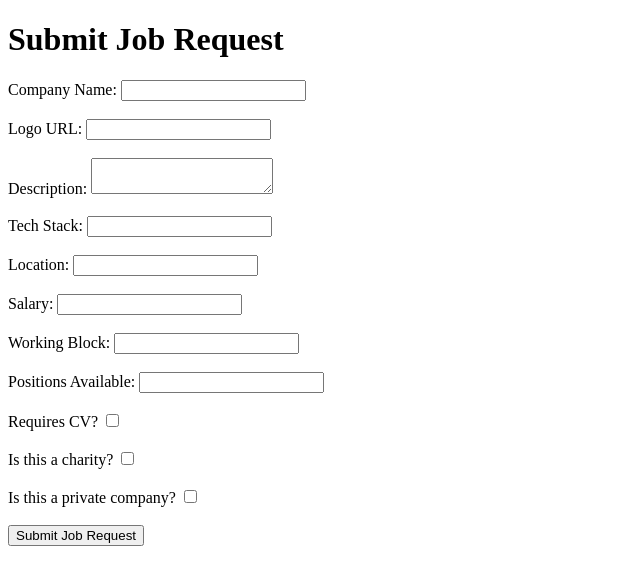
After one commit to Tully9/Block4-Project, a Flask app: page /submit_job_request in a window 1280 px wide. The commit adds this page. Shown: the top 585 px of the page, without its empty margins (0-640 px from the left). Run offline with Flask 2, Linux system fonts and the light colour scheme; some libraries are stand-ins or nearby versions.

Commit message:
feat: Student's can view company listing

```diff
--- a/app.py
+++ b/app.py
@@ -55,11 +55,85 @@ def index():
 
     return render_template("index.html", error=error)
 
-@app.route("/student")
+@app.route('/student_dashboard')
 def student_dashboard():
-    if session.get("role") != "student":
-        return redirect("/")
-    return render_template("student_dashboard.html", email=session["email"])
+    student_id = session.get('student_id')  # Assume student_id is stored in session after login
+
+    # Query to get the available job options
+    conn = get_db_connection()
+    cur = conn.cursor()
+
+    # Query to get all companies with available positions for the student's year group
+    cur.execute("""
+        SELECT c.id, c.name, c.logo_url, c.description, c.tech_stack, c.location, c.salary, c.working_block, c.positions_available
+        FROM companies c
+        WHERE c.positions_available > 0
+        AND (c.is_private = FALSE OR EXISTS (
+            SELECT 1 FROM student_company_visibility scv
+            WHERE scv.student_id = %s AND scv.company_id = c.id
+        ))
+    """, (student_id,))
+    available_jobs = cur.fetchall()
+
+    # Query to get matches for the student
+    cur.execute("""
+        SELECT m.company_id, c.name, m.match_type, m.match_date
+        FROM matches m
+        JOIN companies c ON m.company_id = c.id
+        WHERE m.student_id = %s
+    """, (student_id,))
+    matched_jobs = cur.fetchall()
+
+    # Query to get self-arranged jobs
+    cur.execute("""
+        SELECT c.id, c.name, sa.approved
+        FROM self_arranged_jobs sa
+        JOIN companies c ON sa.company_id = c.id
+        WHERE sa.student_id = %s
+    """, (student_id,))
+    self_arranged_jobs = cur.fetchall()
+
+    cur.close()
+    conn.close()
+
+    return render_template(
+        'student_dashboard.html',
+        available_jobs=available_jobs,
+        matched_jobs=matched_jobs,
+        self_arranged_jobs=self_arranged_jobs
+    )
+
+@app.route('/apply_for_job/<int:company_id>')
+def apply_for_job(company_id):
+    student_id = session.get('student_id')
+    # Here you can handle CV upload or job application process
+    return f"Student {student_id} applied for job {company_id}!"
+
+@app.route('/submit_cv/<int:company_id>', methods=['POST'])
+def submit_cv(company_id):
+    student_id = session.get("student_id")  # Assume student_id is stored in session
+    cv_file = request.files['cv_file']
+
+    if cv_file and allowed_file(cv_file.filename):
+        filename = secure_filename(cv_file.filename)
+        filepath = os.path.join(app.config['UPLOAD_FOLDER'], filename)
+        cv_file.save(filepath)
+
+        # Insert CV submission into the database
+        conn = get_db_connection()
+        cur = conn.cursor()
+        cur.execute("""
+            INSERT INTO cv_submissions (student_id, company_id, round, cv_file_path)
+            VALUES (%s, %s, 1, %s)  -- assuming round 1 for simplicity
+        """, (student_id, company_id, filepath))
+        conn.commit()
+
+        cur.close()
+        conn.close()
+
+        return redirect(url_for('student_dashboard'))
+    else:
+        return "Invalid file type. Only PDF or DOCX files are allowed."
 
 @app.route("/staff")
 def staff_dashboard():
@@ -67,11 +141,45 @@ def staff_dashboard():
         return redirect("/")
     return render_template("staff_dashboard.html", email=session["email"])
 
-@app.route("/partner")
+@app.route('/partner')
 def partner_dashboard():
-    if session.get("role") != "partner":
-        return redirect("/")
-    return render_template("partner_dashboard.html", email=session["email"])
+    email = session.get("email")  # Assume email is stored in session for login
+    return render_template('partner_dashboard.html', email=email)
+
+@app.route('/submit_job_request')
+def submit_job_request():
+    return render_template('job_request_form.html')
+
+@app.route('/process_job_request', methods=['POST'])
+def process_job_request():
+    # Get form data
+    name = request.form['name']
+    logo_url = request.form['logo_url']
+    description = request.form['description']
+    tech_stack = request.form['tech_stack']
+    location = request.form['location']
+    salary = request.form['salary']
+    working_block = request.form['working_block']
+    positions_available = request.form['positions_available']
+    requires_cv = request.form.get('requires_cv') == 'on'
+    is_charity = request.form.get('is_charity') == 'on'
+    is_private = request.form.get('is_private') == 'on'
+
+    # Insert data into the database
+    conn = get_db_connection()
+    cur = conn.cursor()
+    cur.execute("""
+        INSERT INTO companies (name, logo_url, description, tech_stack, location, salary,
+                               working_block, positions_available, requires_cv, is_charity, is_private)
+        VALUES (%s, %s, %s, %s, %s, %s, %s, %s, %s, %s, %s)
+    """, (name, logo_url, description, tech_stack, location, salary, working_block,
+          positions_available, requires_cv, is_charity, is_private))
+    conn.commit()
+    cur.close()
+    conn.close()
+
+    # Redirect to the partner dashboard
+    return redirect(url_for('partner_dashboard'))
 
 @app.route("/logout")
 def logout():
--- /dev/null
+++ b/templates/job_request_form.html
@@ -0,0 +1,47 @@
+<!-- templates/job_request_form.html -->
+<!DOCTYPE html>
+<html>
+<head>
+    <title>Submit Job Request</title>
+</head>
+<body>
+    <h1>Submit Job Request</h1>
+
+    <form action="{{ url_for('process_job_request') }}" method="POST">
+        <label for="name">Company Name:</label>
+        <input type="text" id="name" name="name" required><br><br>
+
+        <label for="logo_url">Logo URL:</label>
+        <input type="text" id="logo_url" name="logo_url"><br><br>
+
+        <label for="description">Description:</label>
+        <textarea id="description" name="description"></textarea><br><br>
+
+        <label for="tech_stack">Tech Stack:</label>
+        <input type="text" id="tech_stack" name="tech_stack"><br><br>
+
+        <label for="location">Location:</label>
+        <input type="text" id="location" name="location"><br><br>
+
+        <label for="salary">Salary:</label>
+        <input type="number" id="salary" name="salary"><br><br>
+
+        <label for="working_block">Working Block:</label>
+        <input type="text" id="working_block" name="working_block"><br><br>
+
+        <label for="positions_available">Positions Available:</label>
+        <input type="number" id="positions_available" name="positions_available"><br><br>
+
+        <label for="requires_cv">Requires CV?</label>
+        <input type="checkbox" id="requires_cv" name="requires_cv"><br><br>
+
+        <label for="is_charity">Is this a charity?</label>
+        <input type="checkbox" id="is_charity" name="is_charity"><br><br>
+
+        <label for="is_private">Is this a private company?</label>
+        <input type="checkbox" id="is_private" name="is_private"><br><br>
+
+        <input type="submit" value="Submit Job Request">
+    </form>
+</body>
+</html>
```
Also changed, not shown: templates/partner_dashboard.html (+8 -2 lines), templates/student_dashboard.html (+35 -2 lines).
